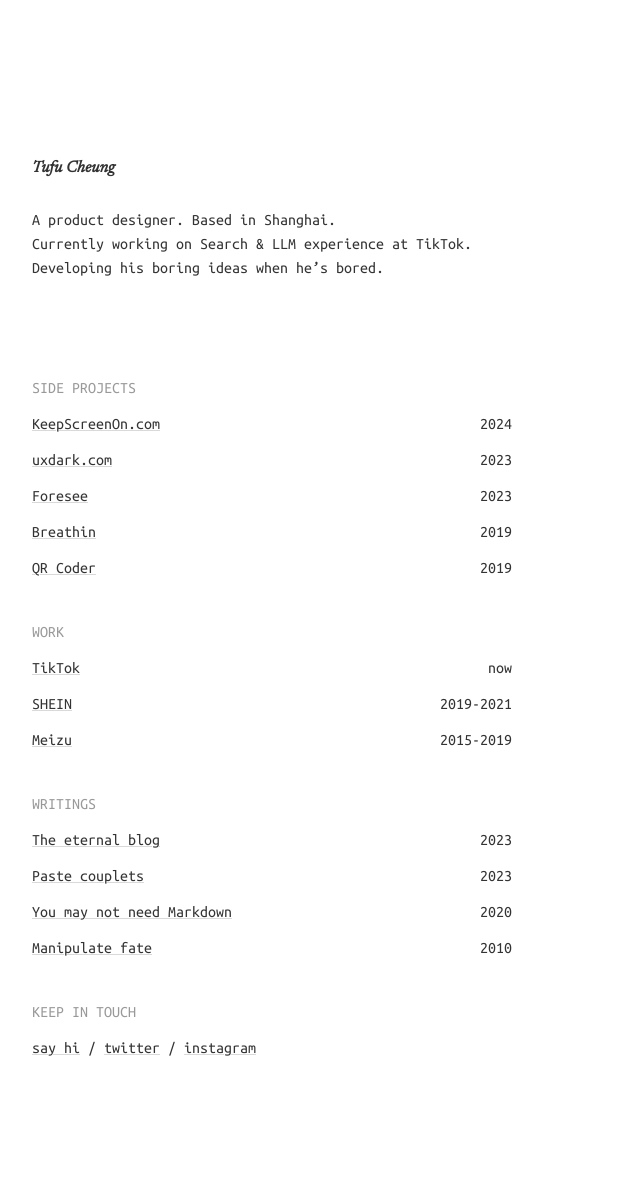
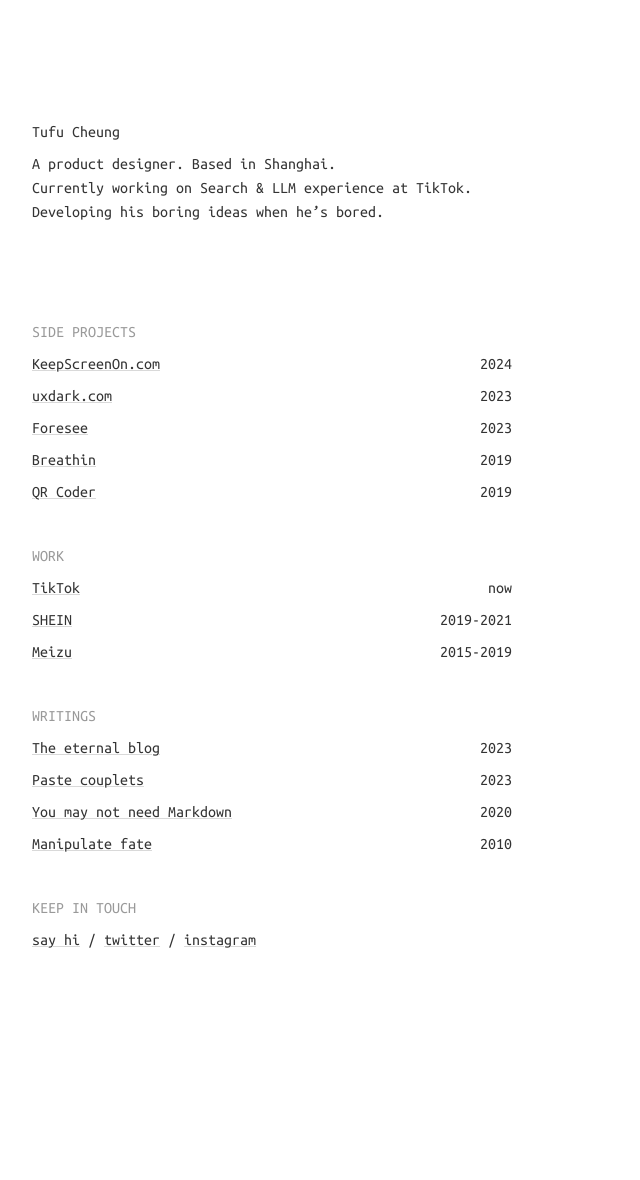
Before and after one commit to tufucheung/tufucheung.github.io, a Jekyll site: the page about.html, which Jekyll copies as it is, in a window 1280 px wide. Shown: the whole page, without its empty margins (0-640 px from the left). Built offline with Jekyll 4.4.1, drawn with Linux system fonts in a browser that asks for light colours; after the commit the page ends 1072 px from its top, so only the background shows below that.

Commit message:
style modified

```diff
--- a/about.css
+++ b/about.css
@@ -2,7 +2,7 @@ body {
     max-width: 480px;
     margin-left: 32px;
     margin-right: 32px;
-    margin-top: 160px;
+    margin-top: 120px;
     margin-bottom: 120px;
     font-family: "Ubuntu Mono", monospace;
     font-size: 16px;
@@ -17,12 +17,12 @@ p {
 }
 #info-name {
     color: rgba(0, 0, 0, 0.80);
-    font-family: "Newsreader", serif;
+    font-family: "Ubuntu Mono", monospace;
     font-size: 16px;
-    font-style: italic;
-    font-weight: 600;
-    line-height: 100%;
-    padding-bottom: 32px;
+    font-style: normal;
+    font-weight: 400;
+    line-height: 150%;
+    padding-bottom: 8px;
 }
 .info-header {
     margin-bottom: 96px;
@@ -35,13 +35,13 @@ h3 {
     font-weight: 400;
     line-height: 150%;
     margin-top: 0px;
-    margin-bottom: 12px;
+    margin-bottom: 8px;
 }
 .info-row {
     color: rgba(0, 0, 0, 0.80);
     display: flex;
     justify-content: space-between;
-    margin-bottom: 12px;
+    margin-bottom: 8px;
 }
 
 a {
--- a/about.html
+++ b/about.html
@@ -6,7 +6,7 @@
         <link rel="stylesheet" type="text/css" href="about.css">
         <link rel="preconnect" href="https://fonts.googleapis.com">
         <link rel="preconnect" href="https://fonts.gstatic.com" crossorigin>
-        <link href="https://fonts.googleapis.com/css2?family=Ubuntu+Mono&family=Newsreader:ital,opsz@1,6..72&display=swap" rel="stylesheet">
+        <link href="https://fonts.googleapis.com/css2?family=Ubuntu+Mono&family=Newsreader:ital,opsz,wght@1,6..72,600&display=swap" rel="stylesheet">
     </head>
     <body>
 <div class="info-header">
```
